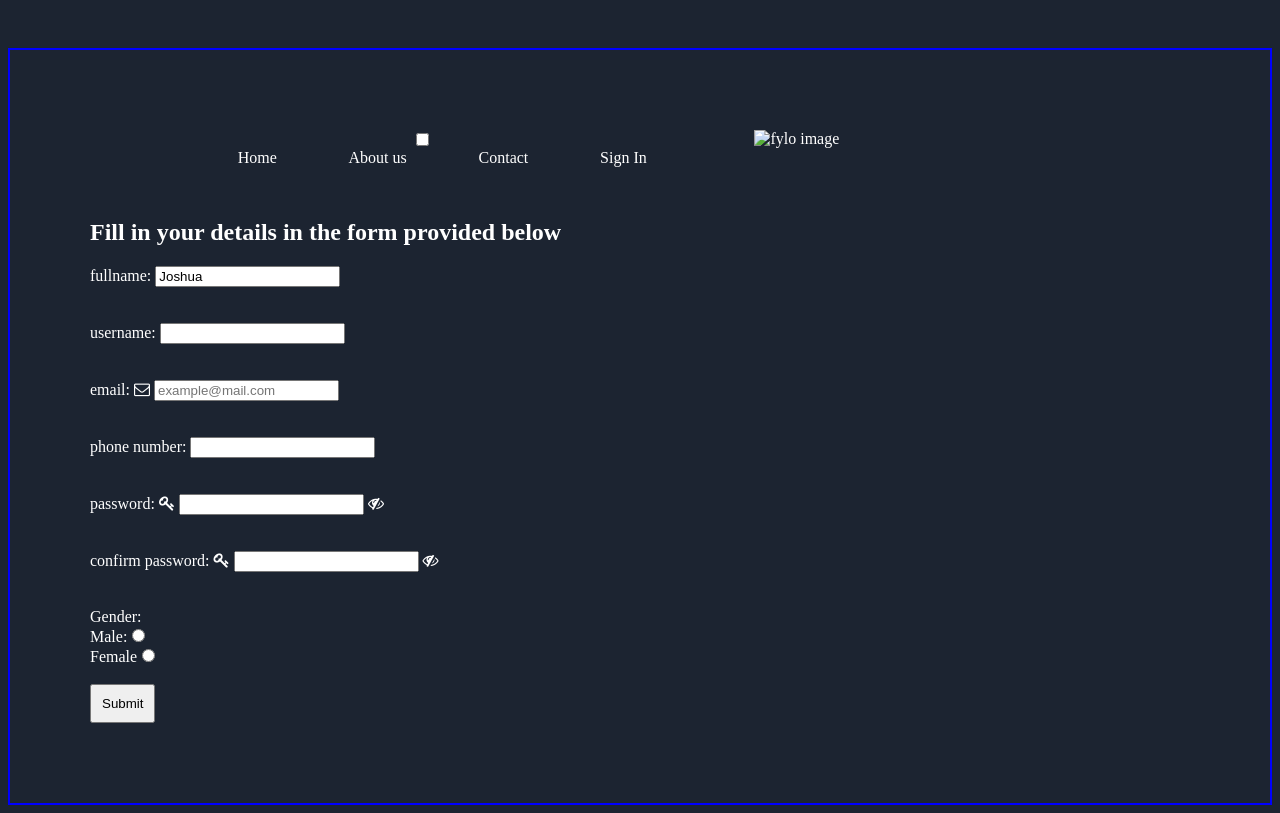
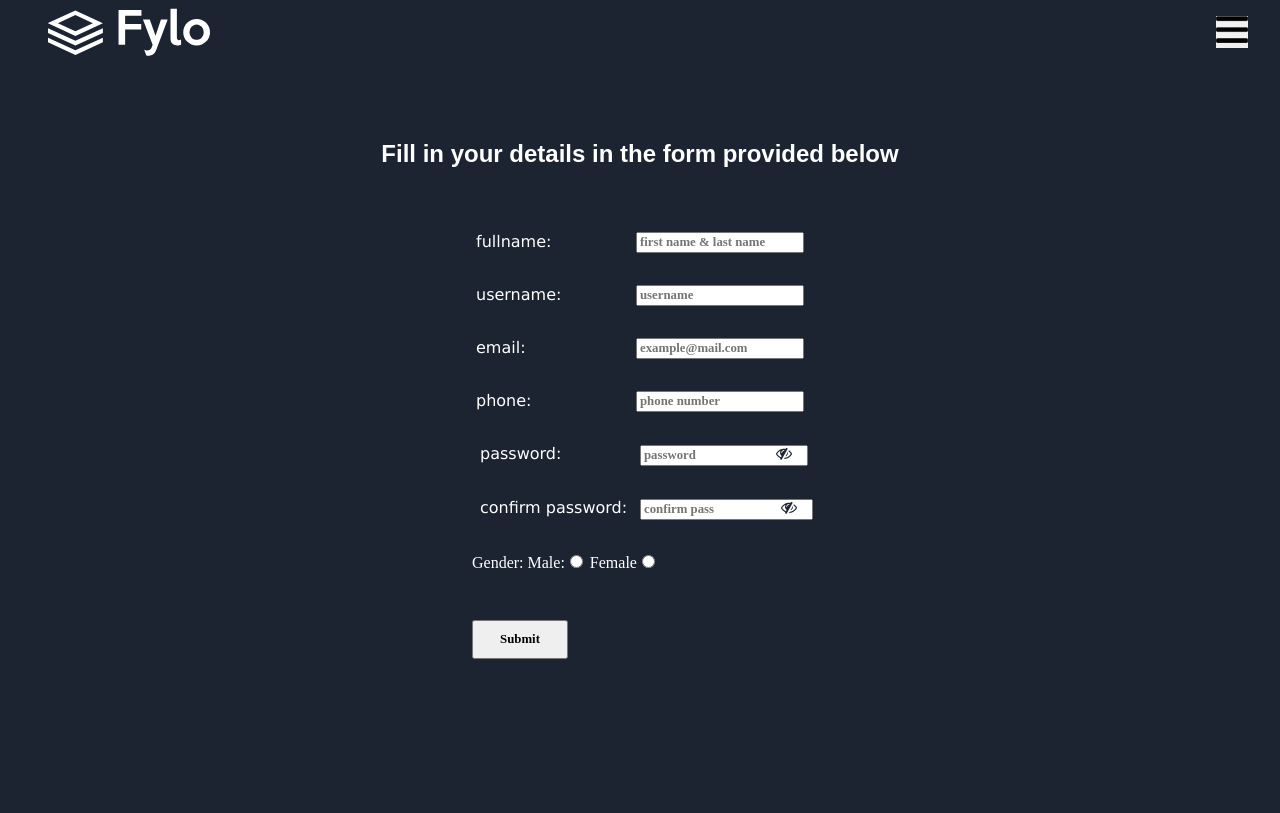
Before and after one commit to S-H-HTML-CSS-JS-234/SHI-PROJECT-2, a plain HTML site: page Index.html in a window 1280 px wide. Drawn offline with Linux system fonts and the light colour scheme.

Commit message:
html and css cleanup + js

```diff
--- a/Index.html
+++ b/Index.html
@@ -6,11 +6,7 @@
     <meta name="viewport" content="width=device-width, initial-scale=1.0" />
     <meta name="author" content="GROUP 234" />
     <title>Simple responsove webpage</title>
-    <link rel="stylesheet" href="Project2 (SHI).Css" />
-    <!-- <link
-      rel="stylesheet"
-      href="https://cdn.jsdelivr.net/npm/@fortawesome/fontawesome-free@6.1.1/css/fontawesome.min.css"
-    /> -->
+    <link rel="stylesheet" href="style.Css" />
     <link
       rel="stylesheet"
       href="https://cdnjs.cloudflare.com/ajax/libs/font-awesome/4.7.0/css/font-awesome.min.css"
@@ -18,84 +14,94 @@
   </head>
   <body>
     <div id="Header">
-      <input type="checkbox" id="check" />
-      <img src="../Capstone project 1/logo.svg" alt="fylo image" id="logo" />
-      <div id="navigation">
-        <ul>
-          <label id="icon" class="checkbtn">
-            <i class="fa fa-bars"></i>
-          </label>
+      <img src="./img/logo.svg" alt="fylo image" id="logo" />
+      <nav>
+        <button class="mobile-nav-toggle"
+          area-expanded = "false">
+        </button>
+        <ul class="nav" data-visible = "false">
+          <li><a class="nav-item" href="#">Home</a></li>
+          <li><a class="nav-item" href="#">About us</a></li>
+          <li><a class="nav-item" href="#">Contact</a></li>
+          <li><a class="nav-item" href="#">Sign In</a></li>
         </ul>
-        <a class="nav" href="#">Home</a>
-        <a class="nav" href="#">About us</a>
-        <a class="nav" href="#">Contact</a>
-        <a class="nav" href="#">Sign In</a>
-      </div>
+      </nav>
     </div>
 
     <div id="main">
-      <br />
-
       <form action="" method="post">
         <h2>Fill in your details in the form provided below</h2>
-        <label for="fullname">fullname: </label>
-        <input type="text" name="fullname" id="fname" required value="Joshua" />
-        <br />
-        <br />
-        <br />
+        <div class="form">
+          <div class="form-items">
+            <label for="fullname" class="f-c">fullname: </label>
+            <input type="text" name="fullname" class="f-c" id="full-name"
+              required value=""
+              placeholder="first name & last name"
+            />
+          </div>
 
-        <label for="user-name">username: </label>
-        <input type="text" name="fullname" id="user-name" required />
-        <br />
-        <br />
-        <br />
+          <div class="form-items">
+            <label for="user-name" class="f-c">username: </label>
+            <input type="text" name="fullname" class="f-c" id="user-name"
+              required value=""
+              placeholder="username"
+            />
+          </div>
 
-        <label for="mail">email: </label>
-        <i class="fa fa-envelope-o"></i>
-        <input
-          type="text"
-          name="fullname"
-          id="mail"
-          placeholder="example@mail.com"
-          required
-        />
-        <br />
-        <br />
-        <br />
+          <div class="form-items">
+            <label for="email" class="f-c">email: </label>
+            <input type="text" name="email" class="f-c" id="email"
+              required value=""
+              placeholder="example@mail.com"
+            />
+          </div>
 
-        <label for="phone mumber">phone number: </label>
-        <input type="tel" name="phone number" id="Phone number" required />
-        <br />
-        <br />
-        <br />
+          <div class="form-items">
+            <label for="phone mumber" class="f-c">phone: </label>
+            <input type="tel" name="phone number" class="f-c" id="Phone number"
+              required value=""
+              placeholder="phone number"
+            />
+          </div>
 
-        <label for="password">password: </label>
-        <i class="fa fa-key"></i>
-        <input type="password" name="password" id="password" min="8" required />
-        <i id="hide1" class="fa fa-eye"></i>
-        <i id="hide2" class="fa fa-eye-slash"></i>
-        <br />
-        <br />
-        <br />
+          <div class="form-items">
+            <label for="password" class="f-c">password: </label>
+            <div class="f-c">
+              <input class="f-c" id="password" type="password" name="password"
+                min="8" required value=""
+                placeholder="password"
+              />
+              <i id="pass-1" view="false" class="fa fa-eye-slash"></i>
+            </div>
+          </div>
 
-        <label for="password">confirm password: </label>
-        <i class="fa fa-key"></i>
-        <input type="password" name="password" id="password" min="8" required />
-        <i id="hide1" class="fa fa-eye"></i>
-        <i id="hide2" class="fa fa-eye-slash"></i>
+          <div class="form-items">
+            <label for="password" class="f-c">confirm password: </label>
+            <div class="f-c">
+              <input id="confirm-password" type="password" name="confirm-password"
+                min="8" required value=""
+                placeholder="confirm pass"
+              />
+              <i id="pass-2" view="false" class="fa fa-eye-slash"></i>
+            </div>
+          </div>
 
-        <br />
-        <br />
-        <br />
+          <div>
+            <label for="Gender">Gender: </label>
 
-        <label for="Gender">Gender: </label><br />
+            Male:<input type="radio" name="gender" id="Male"
+              value="male" />
 
-        Male:<input type="radio" name="gender" id="Male" value="male" /><br />
-        Female<input type="radio" name="gender" id="Female" value="female" />
-        <br /><br />
+            Female<input type="radio" name="gender" id="Female"
+              value="female" />
+            </p>
+          </div>
 
-        <input type="submit" class="submit" />
+          <input type="submit" class="submit" />
+        </div>
       </form>
     </div>
+    <!-- js script -->
+    <script src="./script.js"></script>
   </body>
 </html>
--- a/Project2 (SHI).css
+++ /dev/null
@@ -1,65 +0,0 @@
-body {
-    background-color: hsl(217, 28%, 15%);
-    color: white;
-    padding-left: 5rem;
-    margin-top: 3rem;
-    border: 2px solid blue;
-    padding-top: 5rem;
-    padding-bottom: 5rem;
-
-}
-
-#navigation {
-    /* text-align: right; */
-    display: grid;
-    grid-template-columns: auto auto auto auto auto auto;
-    justify-content: space-around;
-
-
-            /* display: flex;
-            align-items: right;
-            justify-content: space-around */
-}
-.nav {
-    text-decoration: none;
-    color: white;
-}
-
-#navigation a:hover{
-    background-color: peru;
-    color: blue;
-}
-
-#Header{
-    display: grid;
-    grid-template-columns: auto auto;
-}
-
-.submit {
-    padding: 10px 10px;
-    transition: background, padding 3s ease;
-    transform: translate(50px 20px);
-
-}
-
-.submit:hover {
-    color: white;
-    background-color: blue;
-    padding: 10px 20px;
-    /* this transform is collecting both the X and Y axis. */
-}
-#icon{
-    font-size: 30px;
-    display: none;
-}
-
-#hide1{
-    display: none;
-}
-
-
-
-@media screen and (max-width: 600px) {
-
-
-    }
--- /dev/null
+++ b/script.js
@@ -0,0 +1,72 @@
+const primaryNav = document.querySelector(".nav");
+const navToggle = document.querySelector(".mobile-nav-toggle");
+const passOne = document.querySelector("#pass-1", )
+const passTwo = document.querySelector("#pass-2")
+const password = document.querySelector("#password")
+const confirmPassword = document.querySelector("#confirm-password")
+const submit = document.querySelector(".submit")
+
+navToggle.addEventListener("click", () => {
+    const visibility = primaryNav.getAttribute("data-visible")
+
+    const setTrue = () => {
+        primaryNav.setAttribute("data-visible", true)
+        navToggle.setAttribute("area-expanded", true)
+    }
+
+    const setFalse = () => {
+        primaryNav.setAttribute('data-visible', false)
+        navToggle.setAttribute("area-expanded", false)
+    }
+
+    visibility === "false" ? setTrue() : setFalse();
+})
+
+passOne.addEventListener("click", () => {
+    const viewPass = passOne.getAttribute("view")
+
+    const setTrue = () => {
+        passOne.setAttribute("view", true);
+        passOne.setAttribute("class", "fa fa-eye");
+        password.setAttribute("type", "text");
+    }
+
+    const setFalse = () => {
+        passOne.setAttribute("view", false);
+        passOne.setAttribute("class", "fa fa-eye-slash");
+        password.setAttribute("type", "password");
+    }
+
+    viewPass === "false" ? setTrue() : setFalse();
+})
+
+passTwo.addEventListener("click", () => {
+    const viewPass = passTwo.getAttribute("view")
+
+    const setTrue = () => {
+        passTwo.setAttribute("view", true);
+        passTwo.setAttribute("class", "fa fa-eye");
+        confirmPassword.setAttribute("type", "text");
+    }
+
+    const setFalse = () => {
+        passTwo.setAttribute("view", false);
+        passTwo.setAttribute("class", "fa fa-eye-slash");
+        confirmPassword.setAttribute("type", "password");
+    }
+
+    viewPass === "false" ? setTrue() : setFalse();
+})
+
+const signup = () => {
+    alert("WEBSITE IS UNDER MAINTAINANCE, TRY AGAIN LATER")
+}
+
+handleSubmit = () => {
+    const passValue = password.getAttribute("value")
+    const confPassValue = confirmPassword.getAttribute("value")
+
+    passValue === confPassValue ? signup() : alert("password must be same as confirm password")
+}
+
+submit.addEventListener("click", handleSubmit())
--- /dev/null
+++ b/style.css
@@ -0,0 +1,126 @@
+body {
+    background-color: hsl(217, 28%, 15%);
+    color: white;
+}
+
+#Header {
+    padding: 0;
+    margin-bottom: 5rem;
+}
+
+#logo {
+    height: 3rem;
+    padding-left: 2.5rem;
+}
+
+i {
+    height: 1rem;
+    display: inline-block;
+}
+
+nav {
+    margin-top: 0;
+}
+
+.mobile-nav-toggle {
+    display: block;
+    position: absolute;
+    background-image: url("img/hamb.png");
+    background-size: contain;
+    background-repeat: no-repeat;
+    border: none;
+    width: 2rem;
+    z-index: 9999;
+    aspect-ratio: 1;
+    top: 1rem;
+    right: 2rem;
+}
+
+.mobile-nav-toggle[area-expanded ="true"] {
+    background-image: url("img/close.png");
+}
+
+.nav{
+    position: fixed;
+    inset: 0 0 0 30%;
+    background: hsl(0 0% 100% / 0.1);
+    backdrop-filter: blur(2.5rem);
+    flex-direction: column;
+    padding: min(30vh, 10rem) min(20vw, 2em);
+    transform: translateX(100%);
+    margin-top: -.01rem;
+}
+
+.nav[data-visible = "true"]{
+    transform: translateX(15%);
+}
+
+.nav li{
+    font-size: 1rem;
+    list-style: none;
+    padding: 1.2em 0;
+}
+
+.nav-item {
+    font-family: Arial, Helvetica, sans-serif;
+    text-decoration: none;
+    color: hsl(217, 93%, 29%);
+    box-sizing: border-box;
+    font-size: 2em;
+    padding: .4em;
+}
+
+form h2 {
+    text-align: center;
+    font-family: sans-serif, Arial, Helvetica;
+    margin: 2rem;
+    margin-bottom: 4rem;
+}
+
+.form {
+    display: flex;
+    flex-direction: column;
+    gap: 2rem;
+    width: 21rem;
+    justify-content: center;
+    align-items: left;
+    margin: 0 auto;
+}
+
+.form-items {
+    font-family: Verdana, Geneva, Tahoma, sans-serif;
+    font-size: 1rem;
+    font-weight: 500;
+    display: flex;
+    justify-content: center;
+}
+
+input {
+    font-family: 'Times New Roman', Times, serif;
+    color: #000;
+    font-weight: 600;
+    font-size: .8rem;
+}
+
+.f-c{
+    display: inline-block;
+    width: 10rem;
+}
+
+#pass-1, #pass-2 {
+    color: hsl(217, 28%, 15%);
+    margin-left: -2rem;
+    display: inline-block;
+}
+
+.submit {
+    padding: 10px;
+    transition: ease-in 800ms;
+    width: 6rem;
+}
+
+.submit:hover {
+    color: white;
+    background-color: blue;
+    padding: 10px 20px;
+}
```
Also changed, not shown: img/close.png (added), img/hamb.png (added), img/logo.svg (renamed from logo.svg).
